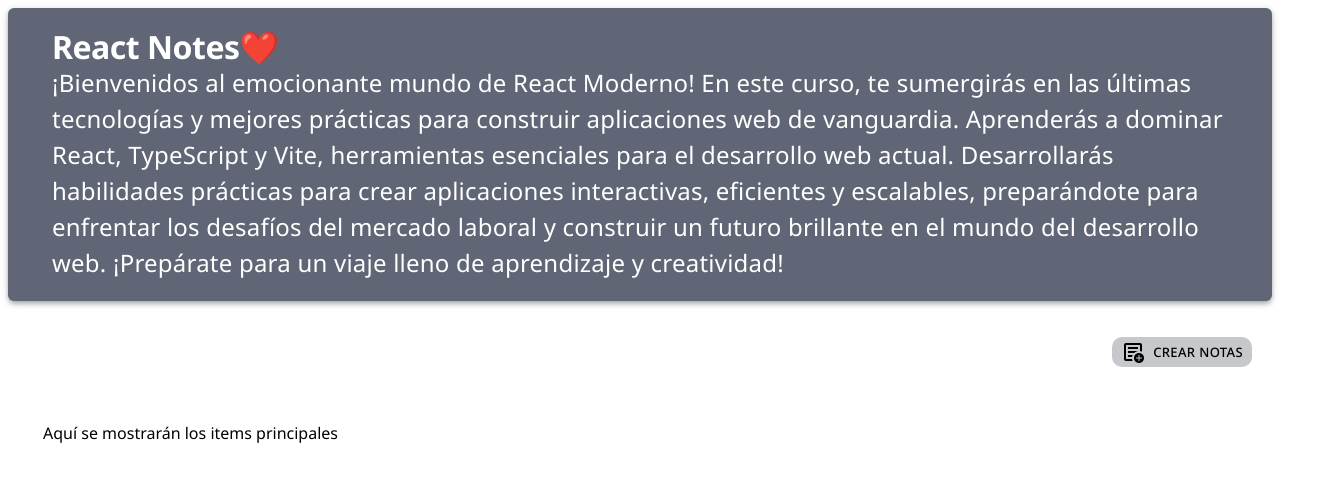
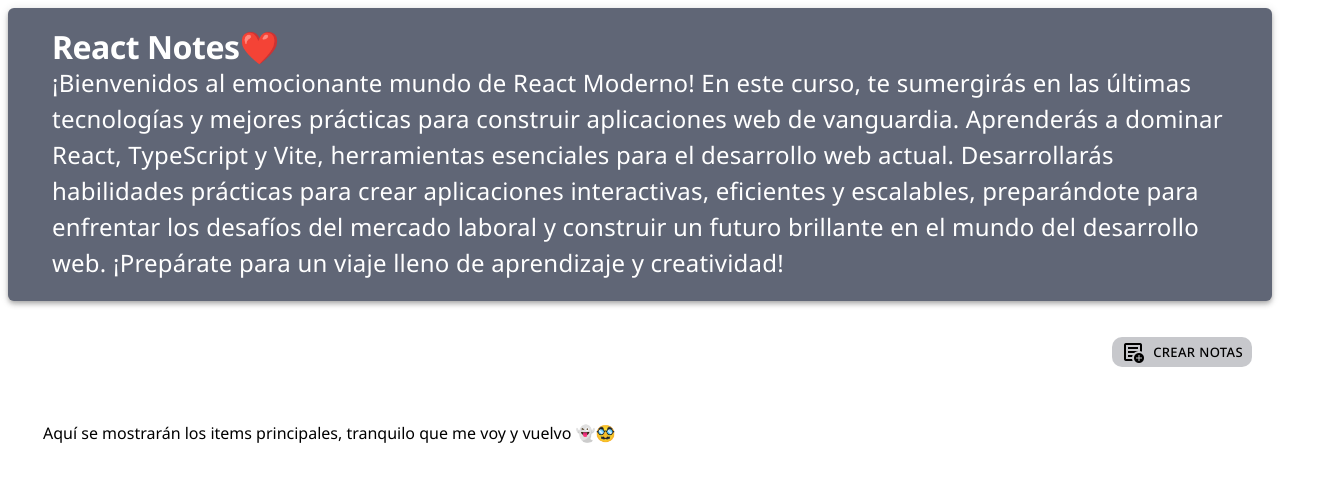
Before and after one commit to D4T4-DEV/NotesReact, a React (Vite) app: page / in a window 1280 px wide. Shown: the top 482 px of the page, 1327 px wide, since content can reach past the window. Built offline with nearby package versions, Linux system fonts and the light colour scheme.

Commit message:
Cosas descriptivas tontas

```diff
--- a/src/Components/ContenedorDeNotas.tsx
+++ b/src/Components/ContenedorDeNotas.tsx
@@ -73,18 +73,19 @@
     React.isValidElement<CardProps>(child) ? React.cloneElement(child, { isModalOpen }) : child
   );
 
+  // Estilos del contenedor padre de la aplicacion
   const fatherContainerStyle: React.CSSProperties = {
     border: isActive ? '2px solid blue' : 'none',
     padding: '20px',
     margin: '15px',
-    maxWidth: 2000,
-    width: '100%',
+    width: '97%',
     position: 'relative',
     display: 'flex',
     flexDirection: 'row',
     flexWrap: 'wrap',
   };
 
+    // Estilos de los otros contenedores de la aplicacion
   const defaultContainerStyle: React.CSSProperties = {
     border: isActive ? '2px solid blue' : 'none',
     padding: '10px',
@@ -121,17 +122,17 @@
     <div ref={setNodeRef} style={containerStyle} className="container">
       {id !== 'father-items-god' && (
         <>
-          <button onClick={openModal}>Mostrar en Modal</button>
+          <button onClick={openModal}>Mostrar las notas</button>
           <button onClick={openDeleteConfirm}>Eliminar contenedor</button>
 
           <Dialog open={isModalOpen} onClose={closeModal} fullWidth maxWidth="md">
             <DialogTitle>Bienvenido a tu contenedor de notas!</DialogTitle>
             <DialogContent>
               <button onClick={toggleSortingStrategy}>
-                Cambiar a {isHorizontal ? 'Reordenamiento vertical' : 'Reordenamiento horizontal'}
+                Cambiar a {isHorizontal ? 'Reordenamiento de notas de manera vertical' : 'Reordenamiento de manera horizontal'}
               </button>
               {items.length === 0 ? (
-                <div>No hay ítems, arrastra unos o borra esto 👻📝</div>
+                <div>No hay ítems, arrastra las notas o borrame 👻📝</div>
               ) : (
                 <SortableContext items={items.map((item) => item.id)} strategy={sortingStrategy}>
                   <div
@@ -175,7 +176,7 @@
 
       <SortableContext items={items.map((item) => item.id)} strategy={sortingStrategy}>
         <div className="card-list" style={{ position: 'relative', display: 'flex', flexDirection: 'row', flexWrap: 'wrap', gap: '10px' }}>
-          {id === 'father-items-god' && items.length === 0 && <div className="empty">Aquí se mostrarán los items principales</div>}
+          {id === 'father-items-god' && items.length === 0 && <div className="empty">Aquí se mostrarán los items principales, tranquilo que me voy y vuelvo 👻🥸</div>}
           {items.length === 0 && id !== 'father-items-god' ? (
             <div className="empty">Suelta los items aquí</div>
           ) : id === 'father-items-god' ? (
```
